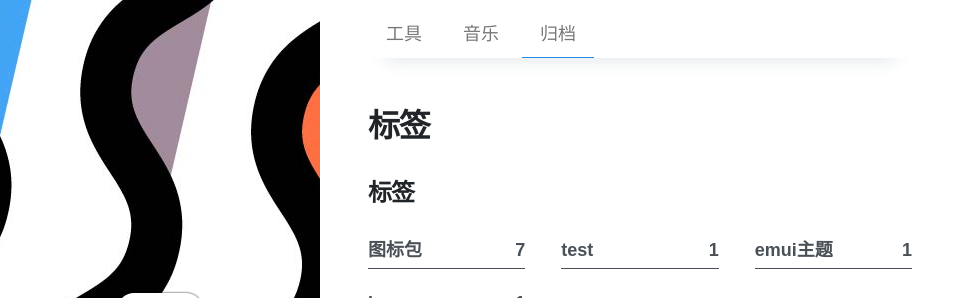
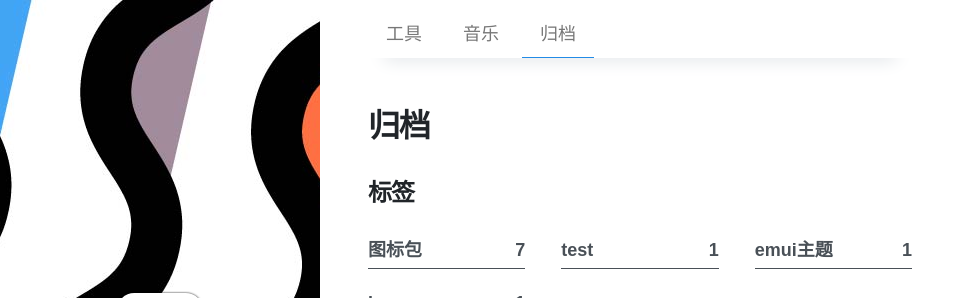
Before and after one commit to gaopengk/gaopengk.github.io, a Jekyll site: the page built from tags.md, in a window 1280 px wide and 900 px high. Shown: the top 298 px of the window, without its empty margins (0-975 px from the left). Built offline with Jekyll 4.4.1, drawn with Linux system fonts in a browser that asks for light colours; nearby versions of some CDN libraries.

Commit message:
Update tags.md

```diff
--- a/tags.md
+++ b/tags.md
@@ -1,6 +1,6 @@
 ---
 layout: archive-taxonomies
 permalink: /tags/
-title: 标签
+title: 归档
 type: tags
 ---
```
